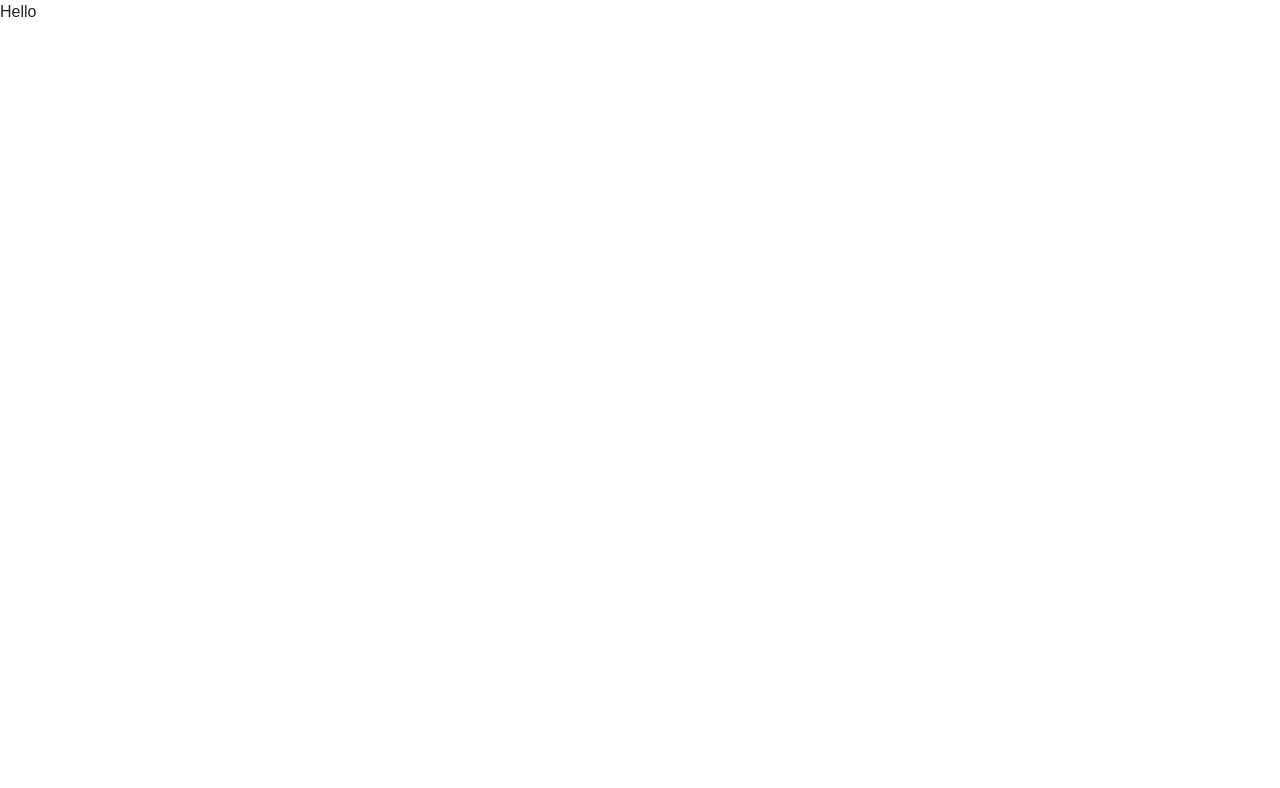
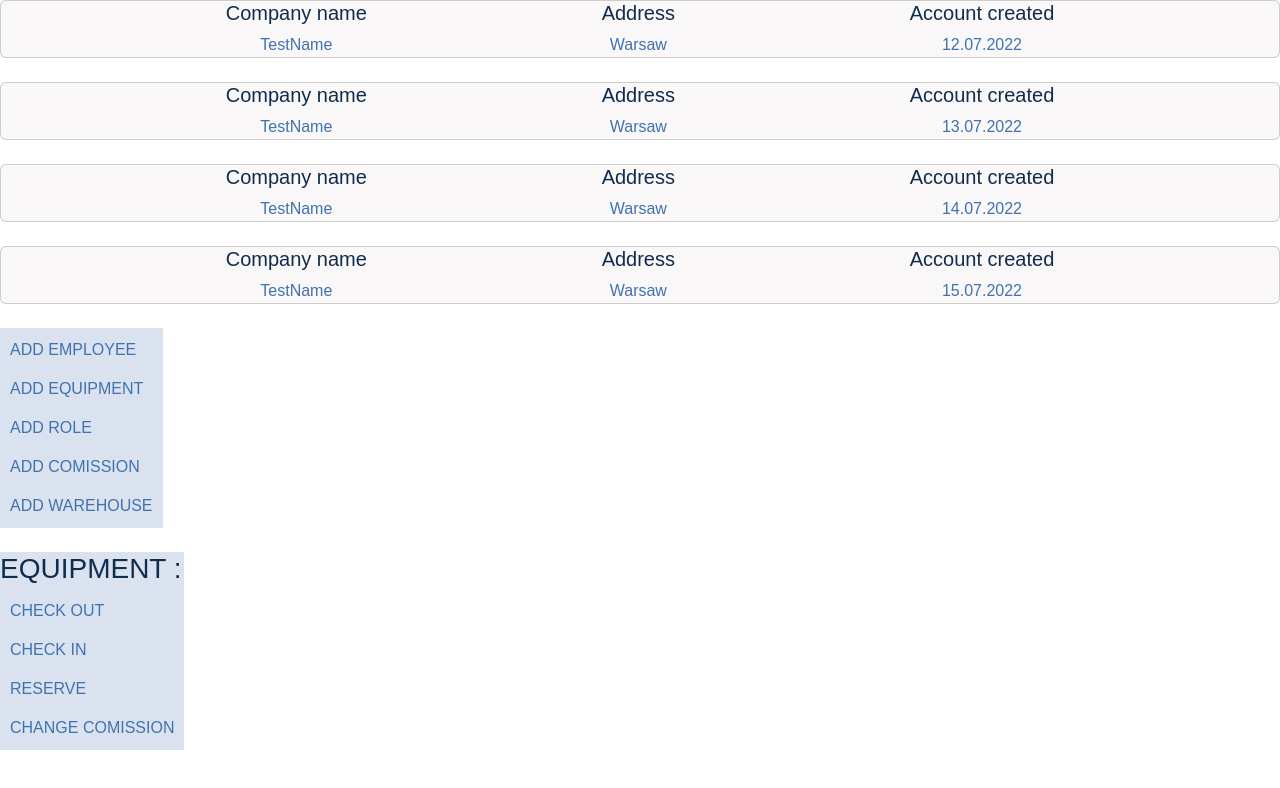
Before and after one commit to JWCENTON/quick-watch, a React (Create React App) app in the folder EquipWatch/reactapp/: page / in a window 1280 px wide. Shown: the top 788 px of the page. Built offline with nearby package versions, Linux system fonts and the light colour scheme.

Commit message:
Create company component

```diff
--- a/EquipWatch/reactapp/src/App.js
+++ b/EquipWatch/reactapp/src/App.js
@@ -1,10 +1,26 @@
 import React from 'react';
 import 'bootstrap/dist/css/bootstrap.min.css';
-import IndexCompanyView from "./components/mainPage/IndexWithCompanyView";
+import IndexCompanyView from './components/mainPage/IndexWithCompanyView';
 import IndexEmployeeView from './components/mainPage/IndexWithEmployeeView';
+import CompanyCard from './components/companyCard/CompanyCard';
 
 export default function App() {
     return (
-        <div>Hello</div>
+        //<div>Hello</div>
+        <>
+            <CompanyCard name="TestName" address="Warsaw" createdAt="12.07.2022"/>
+            <br/>
+            <CompanyCard name="TestName" address="Warsaw" createdAt="13.07.2022" />
+            <br />
+            <CompanyCard name="TestName" address="Warsaw" createdAt="14.07.2022" />
+            <br />
+            <CompanyCard name="TestName" address="Warsaw" createdAt="15.07.2022" />
+            <br />
+            <IndexCompanyView />
+            <br />
+            <br />
+            <IndexEmployeeView />
+        </>
+
     );
 }
--- /dev/null
+++ b/EquipWatch/reactapp/src/components/companyCard/CompanyCard.css
@@ -0,0 +1,31 @@
+body {
+    font-family: Arial, sans-serif;
+    margin: 0;
+    padding: 0;
+}
+
+.card {
+    width: 100%;
+    justify-content: space-evenly;
+    display: flex;
+    flex-direction: row;
+    background-color: #F9F7F7;
+}
+
+.card:hover {
+    border-color: #3F72AF;
+}
+
+.cardColumn {
+    text-align: center;
+    margin-left: 10px;
+    margin-right: 10px;
+    width: fit-content;
+    height: fit-content;
+    position: relative;
+    color: #3F72AF;
+}
+
+.card-title {
+    color: #112D4E;
+}
--- /dev/null
+++ b/EquipWatch/reactapp/src/components/companyCard/CompanyCard.js
@@ -0,0 +1,26 @@
+import React from 'react';
+import { Card } from 'react-bootstrap';
+import './CompanyCard.css';
+
+function EquipmentCard({ name, address, createdAt }) {
+    return (
+        <>
+            <Card className="card">
+                <div className='cardColumn'>
+                    <Card.Title className='card-title'>Company name</Card.Title>
+                    <Card.Text>{name}</Card.Text>
+                </div>
+                <div className='cardColumn'>
+                    <Card.Title className='card-title'>Address</Card.Title>
+                    <Card.Text>{address}</Card.Text>
+                </div>
+                <div className='cardColumn'>
+                    <Card.Title className='card-title'>Account created</Card.Title>
+                    <Card.Text>{createdAt}</Card.Text>
+                </div>
+            </Card>
+        </>
+    );
+}
+
+export default EquipmentCard;
--- a/EquipWatch/reactapp/src/components/mainPage/Index.css
+++ b/EquipWatch/reactapp/src/components/mainPage/Index.css
@@ -19,7 +19,7 @@ a:hover {
 }
 
 h3 {
-    color: #3F72AF;
+    color: #112D4E;
 }
 
 .background-color {
```
Also changed, not shown: 1 other file (tests, documents, lock files or other folders).
